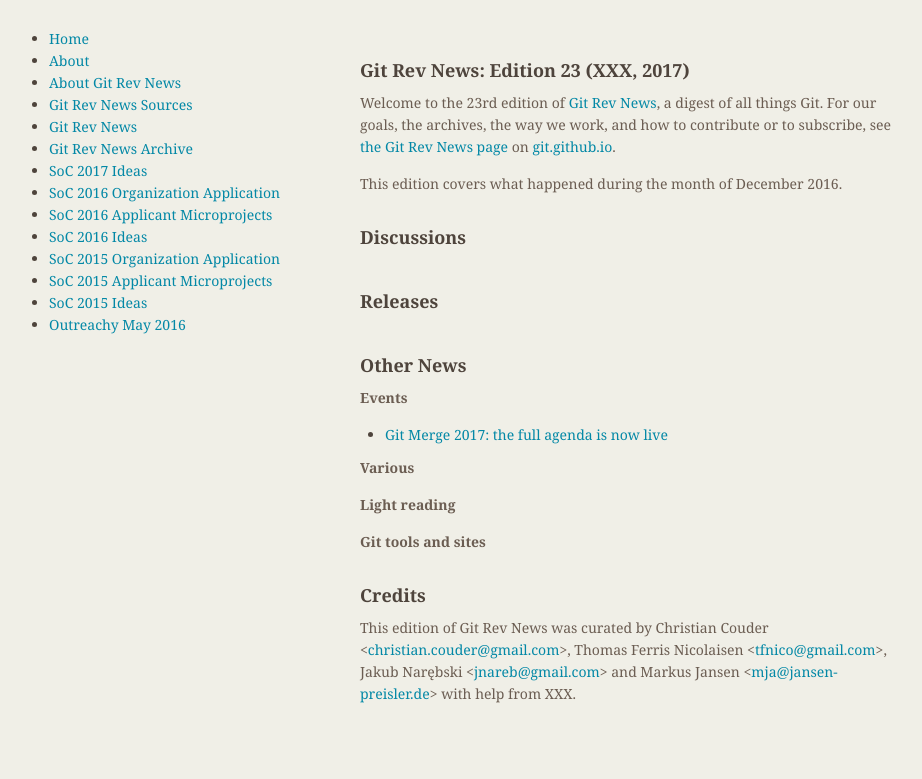
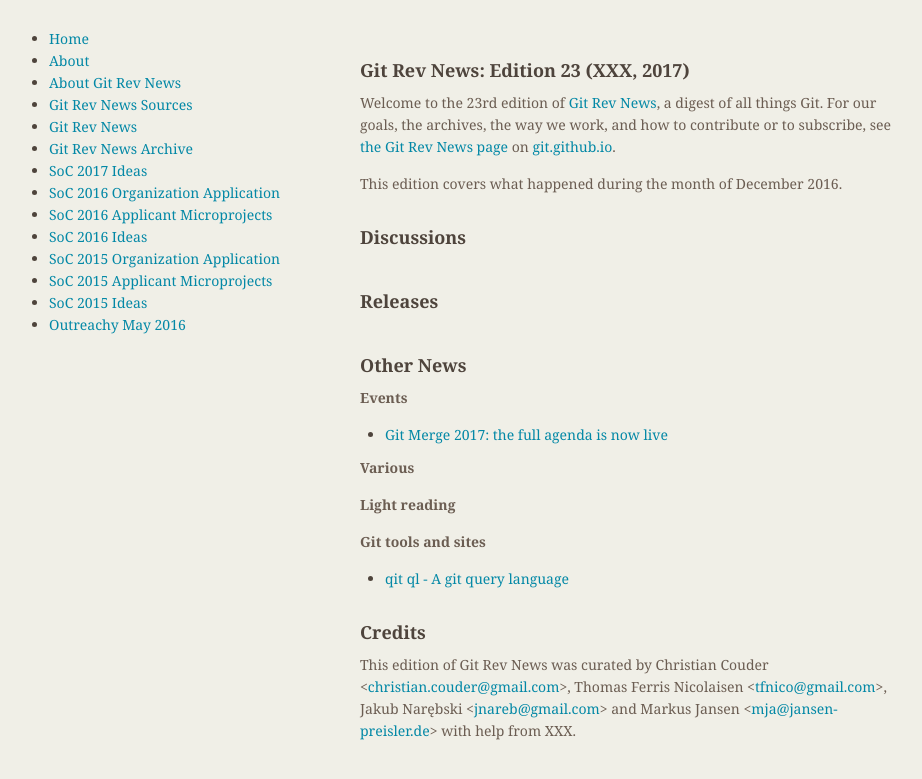
Before and after one commit to git/git.github.io, a Jekyll site: the page built from rev_news/drafts/edition-23.md, in a window 1280 px wide. Shown: the top 779 px of the page, without its empty margins (174-1096 px from the left). Built offline with Jekyll 4.4.1, drawn with Linux system fonts in a browser that asks for light colours.

Commit message:
Add link to gitql tool (git query language)

```diff
--- a/rev_news/drafts/edition-23.md
+++ b/rev_news/drafts/edition-23.md
@@ -44,6 +44,7 @@
 
 
 __Git tools and sites__
+ * [qit ql - A git query language](https://github.com/cloudson/gitql)
 
 
 ## Credits
```
